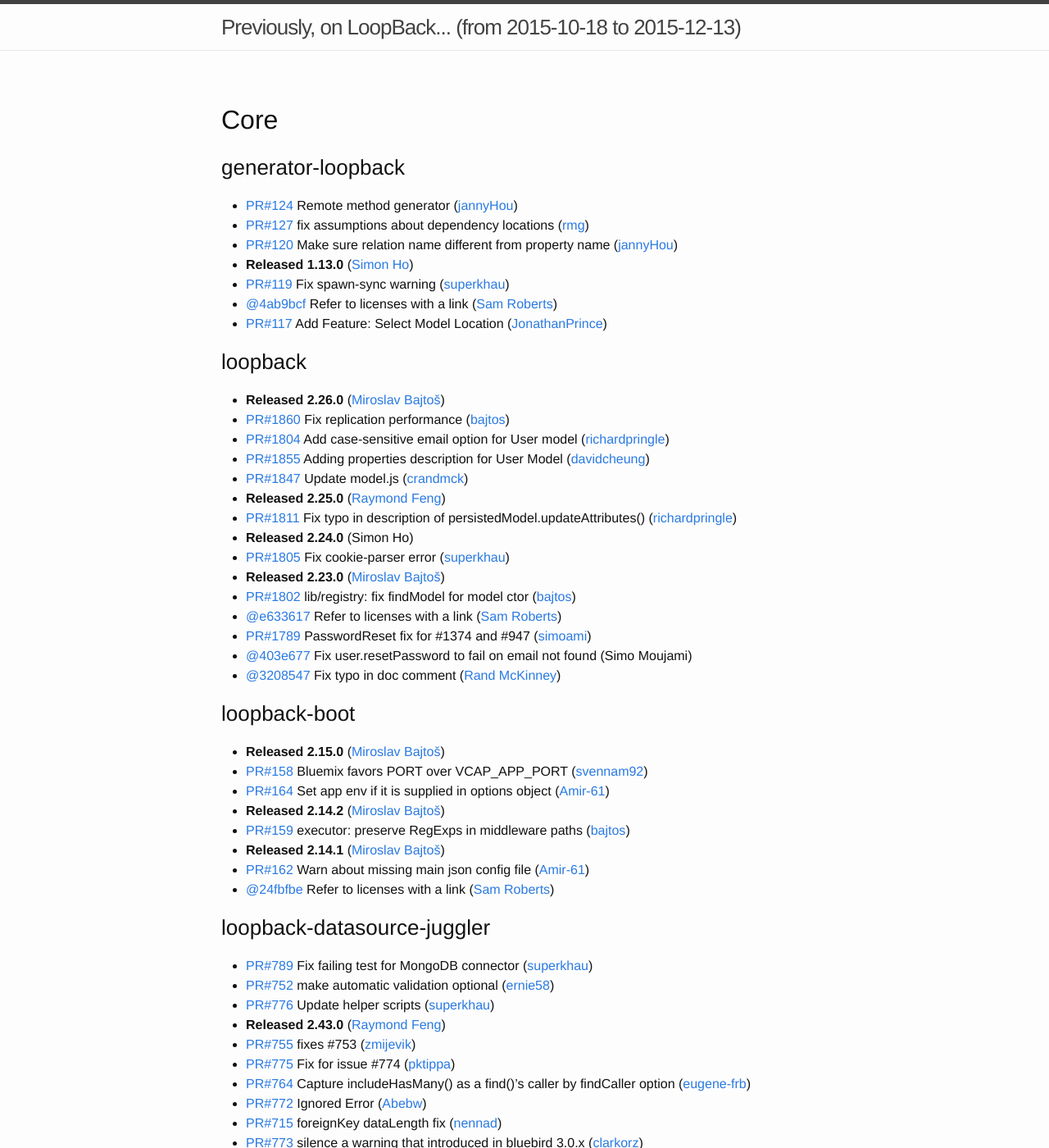
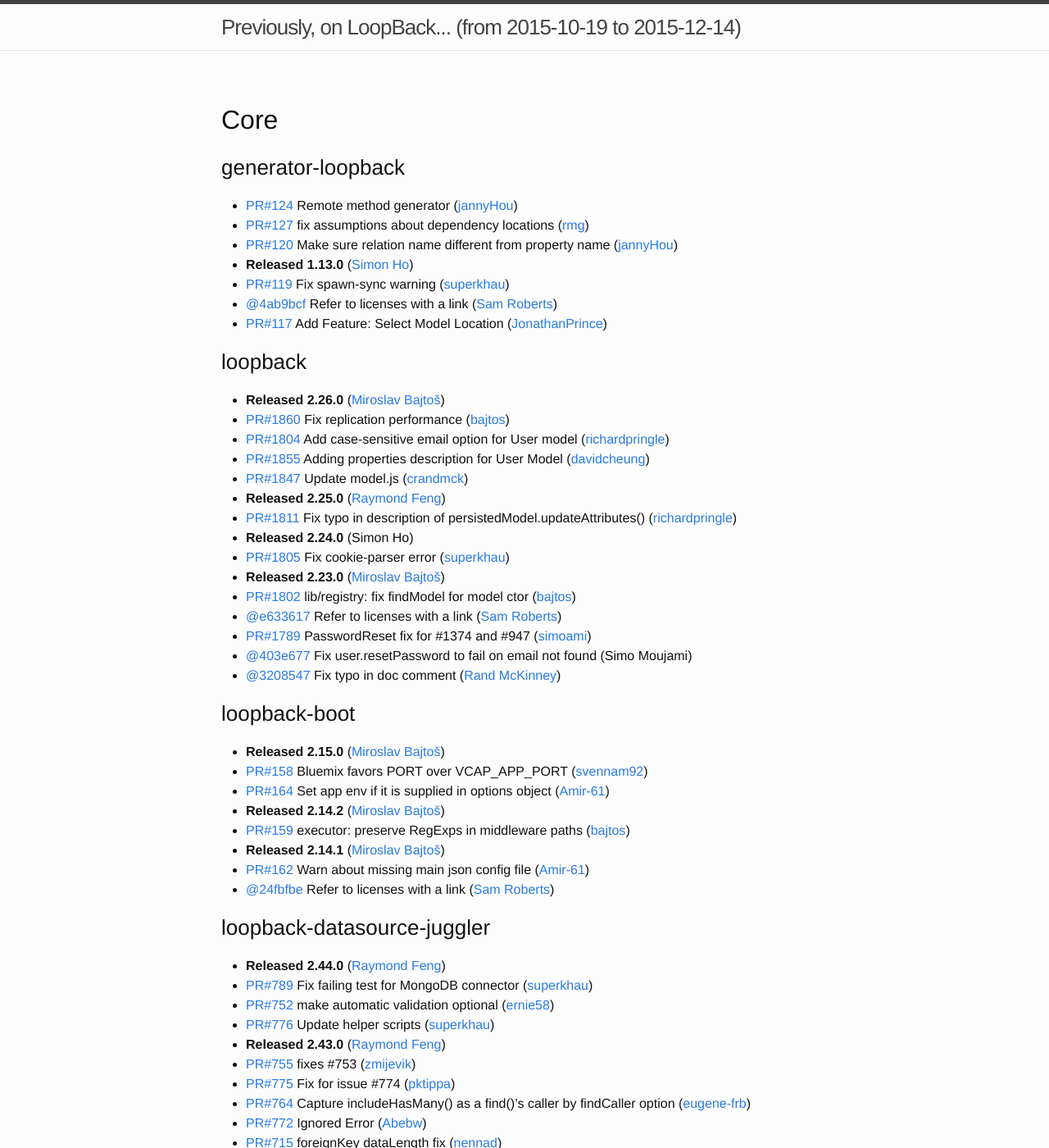
Before and after one commit to strongloop/loopback, a Jekyll site: the page built from index.md, in a window 1280 px wide and 1400 px high. Shown: the whole window at 82% size. Built offline with Jekyll 4.4.1, drawn with Linux system fonts in a browser that asks for light colours; some of the changed text lies outside the part shown.

Commit message:
Update changelog

```diff
--- a/index.md
+++ b/index.md
@@ -1,6 +1,6 @@
 ---
 layout: page
-since: (from 2015-10-18 to 2015-12-13)
+since: (from 2015-10-19 to 2015-12-14)
 ---
 
 ## Core
@@ -45,6 +45,7 @@
 
 
 ### loopback-datasource-juggler
+ * **Released 2.44.0** ([Raymond Feng](https://github.com/raymondfeng))
  * [PR#789](https://github.com/strongloop/loopback-datasource-juggler/pull/789) Fix failing test for MongoDB connector ([superkhau](https://github.com/superkhau))
  * [PR#752](https://github.com/strongloop/loopback-datasource-juggler/pull/752) make automatic validation optional ([ernie58](https://github.com/ernie58))
  * [PR#776](https://github.com/strongloop/loopback-datasource-juggler/pull/776) Update helper scripts ([superkhau](https://github.com/superkhau))
@@ -116,6 +117,8 @@
 
 
 ### loopback-connector-mongodb
+ * **Released 1.13.2** ([Raymond Feng](https://github.com/raymondfeng))
+ * [@cf53567](https://github.com/strongloop/loopback-connector-mongodb/commit/cf53567142f9500f250aeefc1c61ad4271c8ba20) Make sure null/undefined id is not coerced ([Raymond Feng](https://github.com/raymondfeng))
  * [PR#203](https://github.com/strongloop/loopback-connector-mongodb/pull/203) Allow runtime configurable test environment ([superkhau](https://github.com/superkhau))
  * [@de7258a](https://github.com/strongloop/loopback-connector-mongodb/commit/de7258a44dd66d40418e51dae86be1d419d3c206) changed env variable fortest servers ([cgole](https://github.com/cgole))
  * **Released 1.13.1** ([Raymond Feng](https://github.com/raymondfeng))
```
